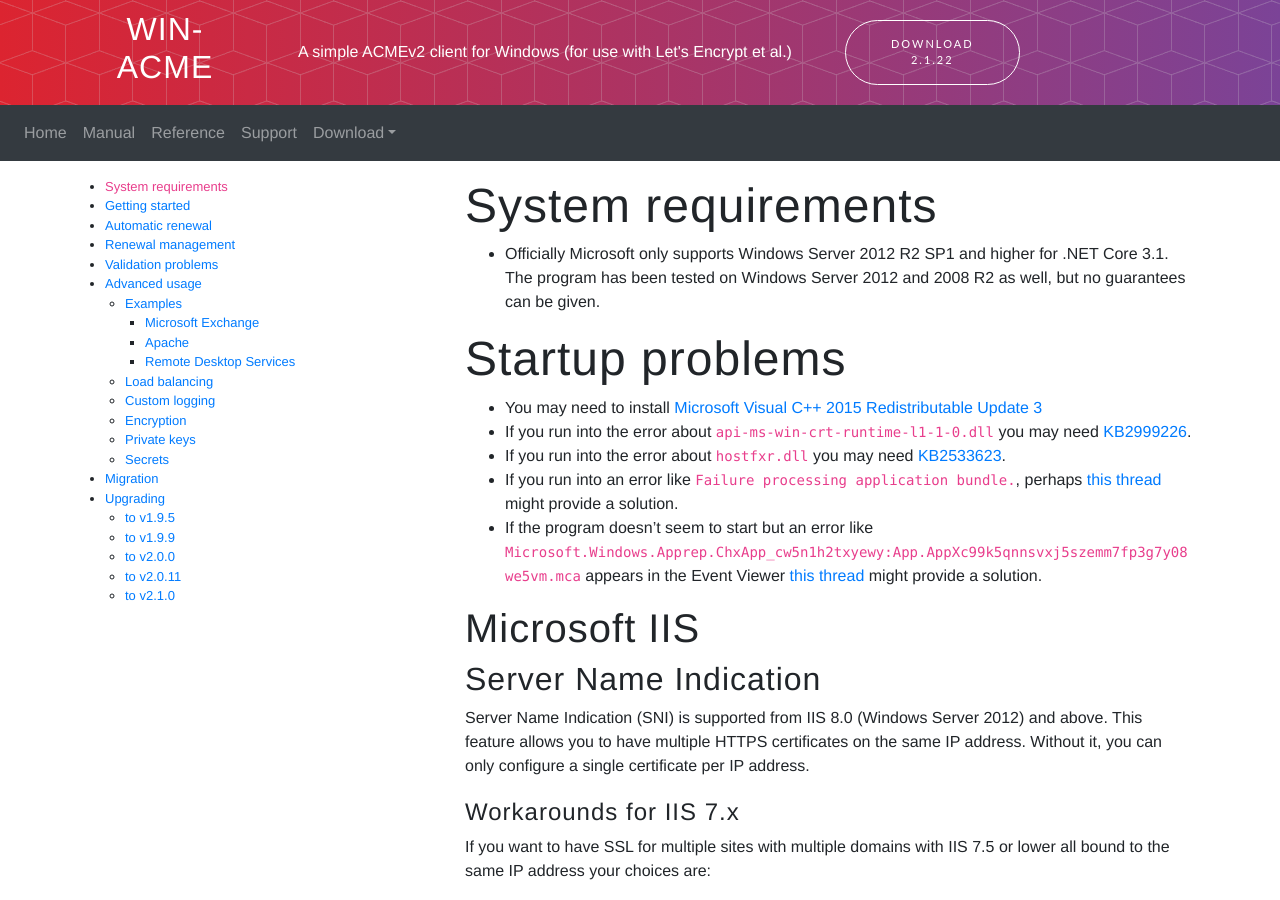
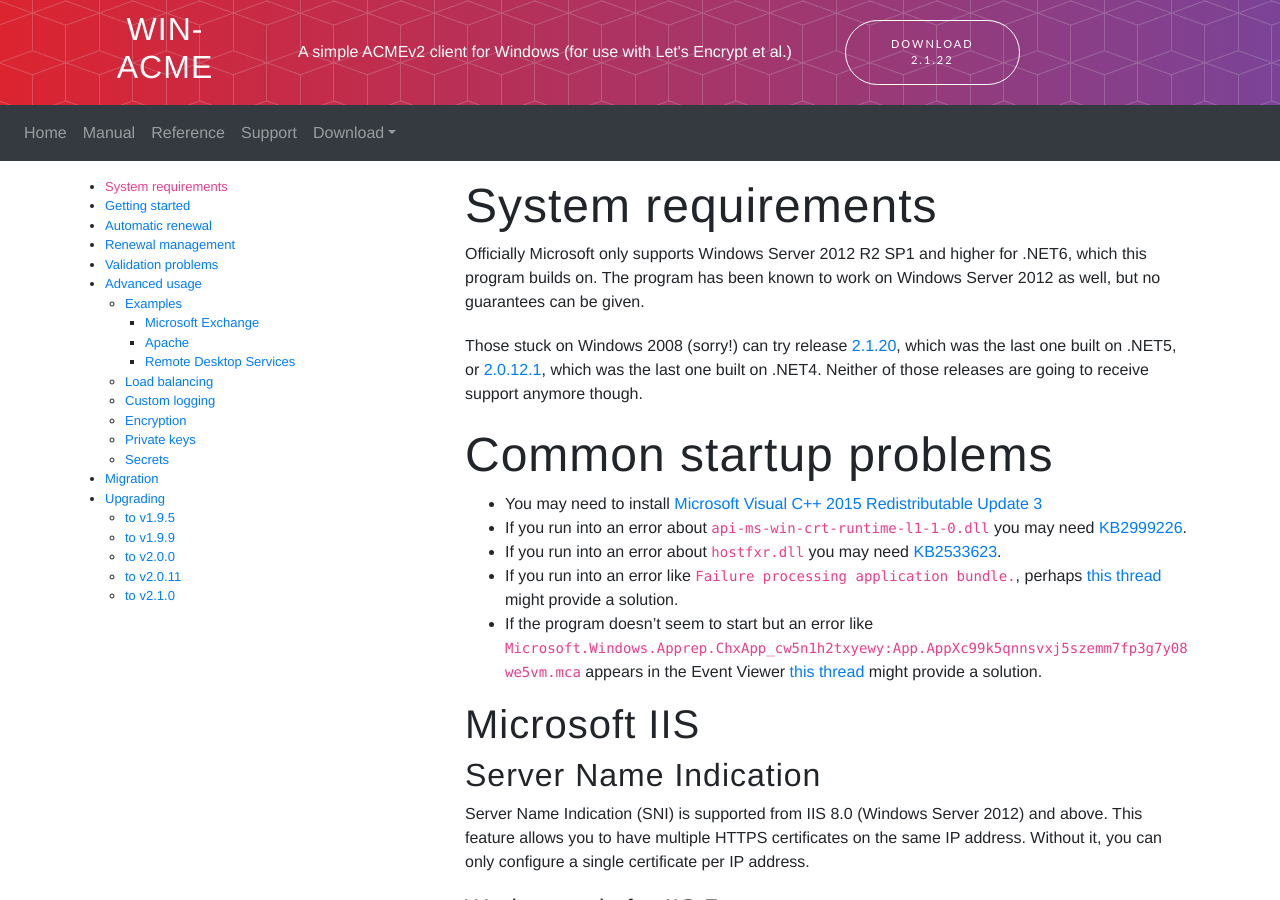
Before and after one commit to win-acme/win-acme.github.io, a Jekyll site: the page built from manual/system-requirements.md, in a window 1280 px wide and 900 px high. Built offline with Jekyll 4.4.1, drawn with Linux system fonts in a browser that asks for light colours; our own code applies the rules of GitHub Pages for plain Markdown files.

Commit message:
update system requirements

```diff
--- a/_config.yml
+++ b/_config.yml
@@ -2,8 +2,8 @@ theme: jekyll-theme-merlot
 show_downloads: true
 google_analytics: UA-134924634-2
 releasename: 2.1.22
-releasetag: 2.1.22.0
-releasebuild: 2.1.22.1256
+releasetag: 2.1.22.1260
+releasebuild: 2.1.22.1260
 exclude:
  - "bin"
  - "obj"
--- a/manual/system-requirements.md
+++ b/manual/system-requirements.md
@@ -3,14 +3,19 @@ sidebar: manual
 ---
 
 # System requirements
-- Officially Microsoft only supports Windows Server 2012 R2 SP1 and higher
-for .NET Core 3.1. The program has been tested on Windows Server 2012 and
-2008 R2 as well, but no guarantees can be given.
+Officially Microsoft only supports Windows Server 2012 R2 SP1 and higher
+for .NET6, which this program builds on. The program has been known to work
+on Windows Server 2012 as well, but no guarantees can be given.
 
-# Startup problems
+Those stuck on Windows 2008 (sorry!) can try release [2.1.20](https://github.com/win-acme/win-acme/releases/tag/v2.1.20]),
+which was the last one built on .NET5, or [2.0.12.1](https://github.com/win-acme/win-acme/releases/tag/v2.0.11.705),
+which was the last one built on .NET4. Neither of those releases are going
+to receive support anymore though.
+
+# Common startup problems
 - You may need to install [Microsoft Visual C++ 2015 Redistributable Update 3](https://www.microsoft.com/download/details.aspx?id=52685)
-- If you run into the error about `api-ms-win-crt-runtime-l1-1-0.dll` you may need [KB2999226](https://support.microsoft.com/help/2999226/update-for-universal-c-runtime-in-windows).
-- If you run into the error about `hostfxr.dll` you may need [KB2533623](https://support.microsoft.com/help/2533623/microsoft-security-advisory-insecure-library-loading-could-allow-remot).
+- If you run into an error about `api-ms-win-crt-runtime-l1-1-0.dll` you may need [KB2999226](https://support.microsoft.com/help/2999226/update-for-universal-c-runtime-in-windows).
+- If you run into an error about `hostfxr.dll` you may need [KB2533623](https://support.microsoft.com/help/2533623/microsoft-security-advisory-insecure-library-loading-could-allow-remot).
 - If you run into an error like `Failure processing application bundle.`, perhaps [this thread](https://github.com/win-acme/win-acme/issues/1632) might provide a solution.
 - If the program doesn't seem to start but an error like `Microsoft.Windows.Apprep.ChxApp_cw5n1h2txyewy:App.AppXc99k5qnnsvxj5szemm7fp3g7y08we5vm.mca` appears in the Event Viewer [this thread](https://github.com/win-acme/win-acme/issues/1491) might provide a solution.
 
```
